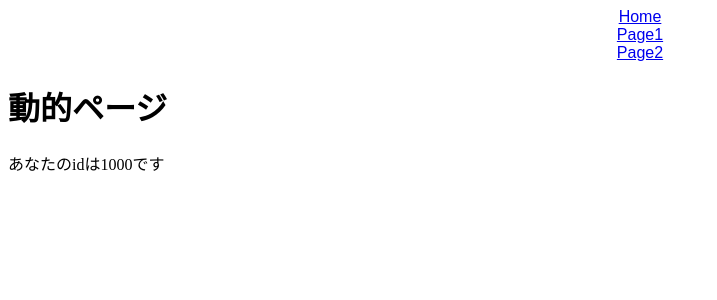
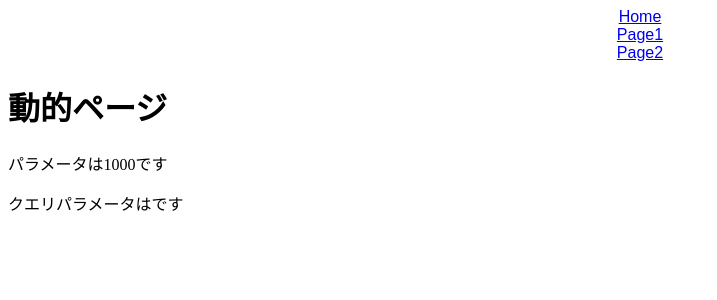
Before and after one commit to meiyin118/udemy_react_jakee_stepup_router, a React (Create React App) app: page /page2/1000 in a window 1280 px wide. Shown: the top 300 px of the page, without its empty margins (0-717 px from the left). Built offline with nearby package versions, Linux system fonts and the light colour scheme.

Commit message:
useLocation：クエリパラメータを取得するhooks

```diff
--- a/src/Page2.jsx
+++ b/src/Page2.jsx
@@ -4,6 +4,8 @@
     <div>
       <h1>Page2</h1>
       <Link to="/page2/1000">URL Parameter</Link>
+      <br />
+      <Link to="/page2/999?name=hoge">Query Parameter</Link>
     </div>
   );
 };
--- a/src/UrlParameter.jsx
+++ b/src/UrlParameter.jsx
@@ -1,13 +1,16 @@
-// ユーザーに応じた動的ページを表示させるためのコンポーネント
-import { useParams } from "react-router-dom";
+// ユーザーに応じた動的ページを表示させるための便利なhooks
+import { useParams, useLocation } from "react-router-dom";
 
 export const UrlParameter = () => {
   // 渡ってきたパラメータをidに格納する
   const { id } = useParams();
+  const { search } = useLocation();
+  const query = new URLSearchParams(search);
   return (
     <>
       <h1>動的ページ</h1>
-      <p>あなたのidは{id}です</p>
+      <p>パラメータは{id}です</p>
+      <p>クエリパラメータは{query.get("name")}です</p>
     </>
   );
 };
```
